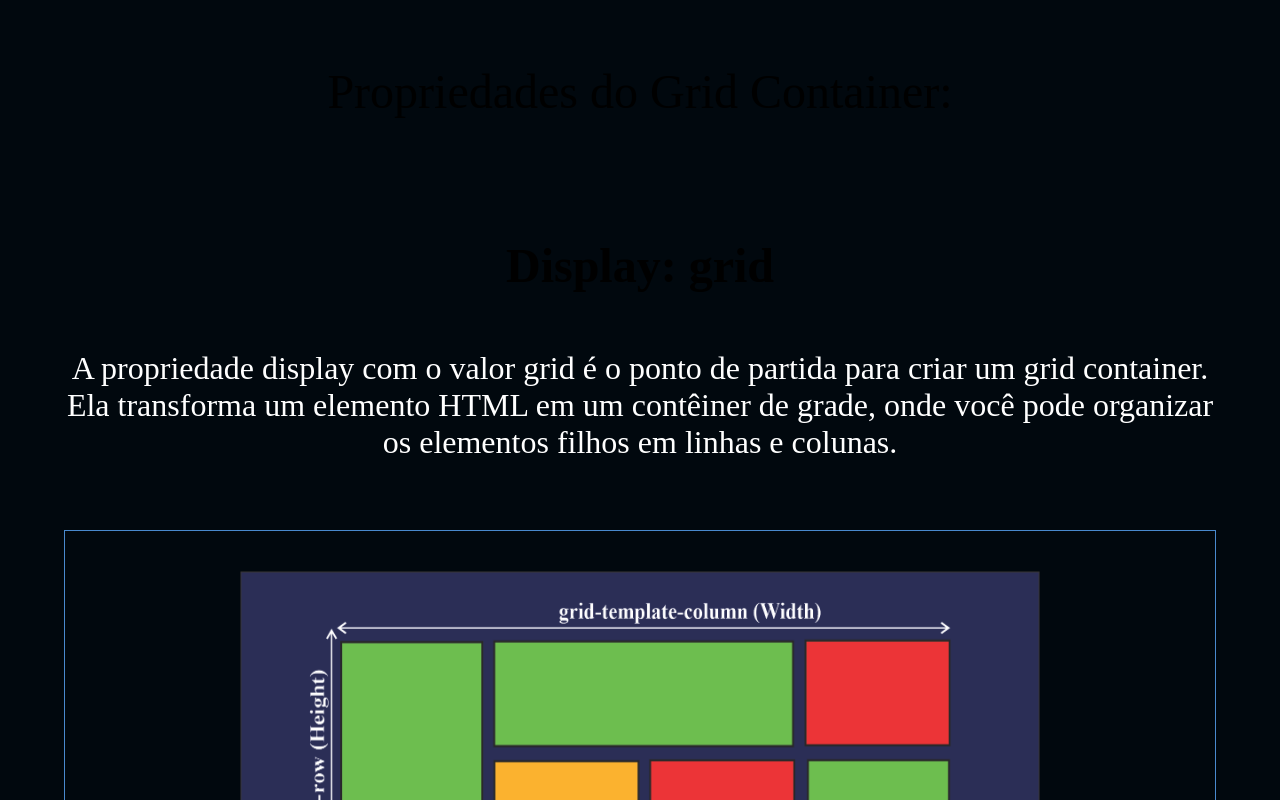
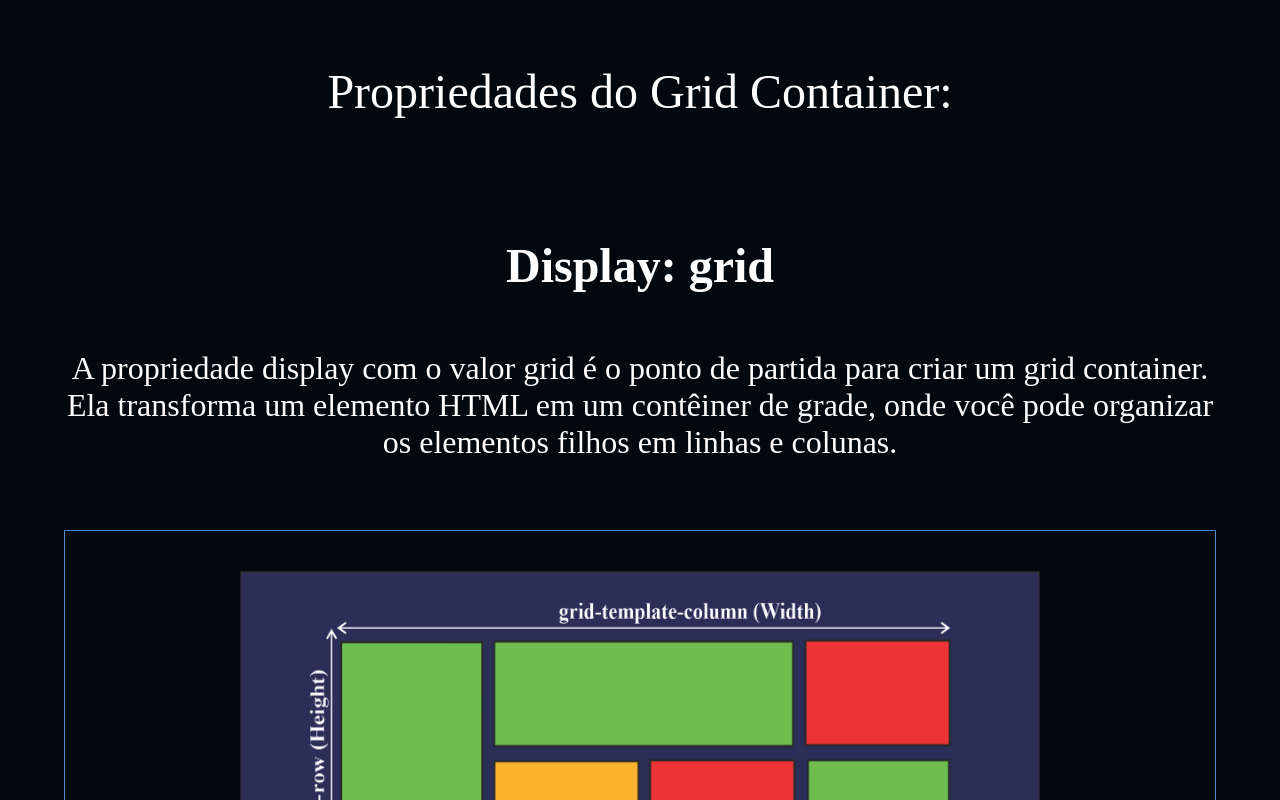
Before and after one commit to Arrowaaa/Propriedade-Grid, a plain HTML site: page index.htm in a window 1280 px wide. Shown: the top 800 px of the page. Drawn offline with Linux system fonts and the light colour scheme.

Commit message:
Add files via upload

```diff
--- a/css/grid.css
+++ b/css/grid.css
@@ -10,12 +10,13 @@ h1 {
   font-size: 1.5em;
   font-weight: normal;
   padding: 3rem 0 5rem 0;
-  color: black;
+  color: white;
 }
 
 h2 {
   padding-top: 50px;
   padding-bottom: 20px;
+  color: white;
 }
 
 body {
@@ -332,7 +333,7 @@ body > div {
 
 .item {
   border: 1px solid #e9eded;
-  background-color: #00f4bf;
+  background-color: #000000;
   text-align: center;
   font-size: 1.25em;
   font-weight: bold;
@@ -427,7 +428,7 @@ h1 {
   font-size: 1.5em;
   font-weight: normal;
   padding: 4rem 0 2rem 0;
-  color: black;
+  color: white;
 }
 
 p {
```
